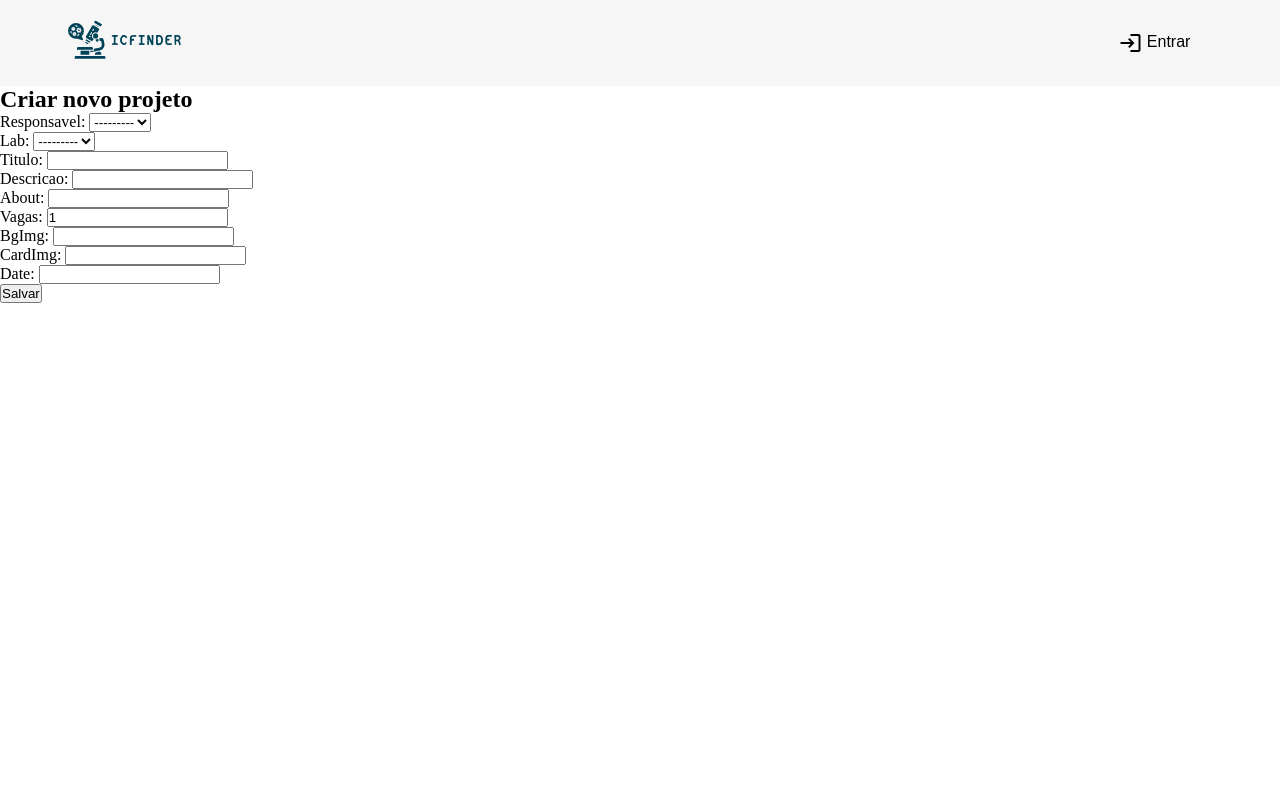
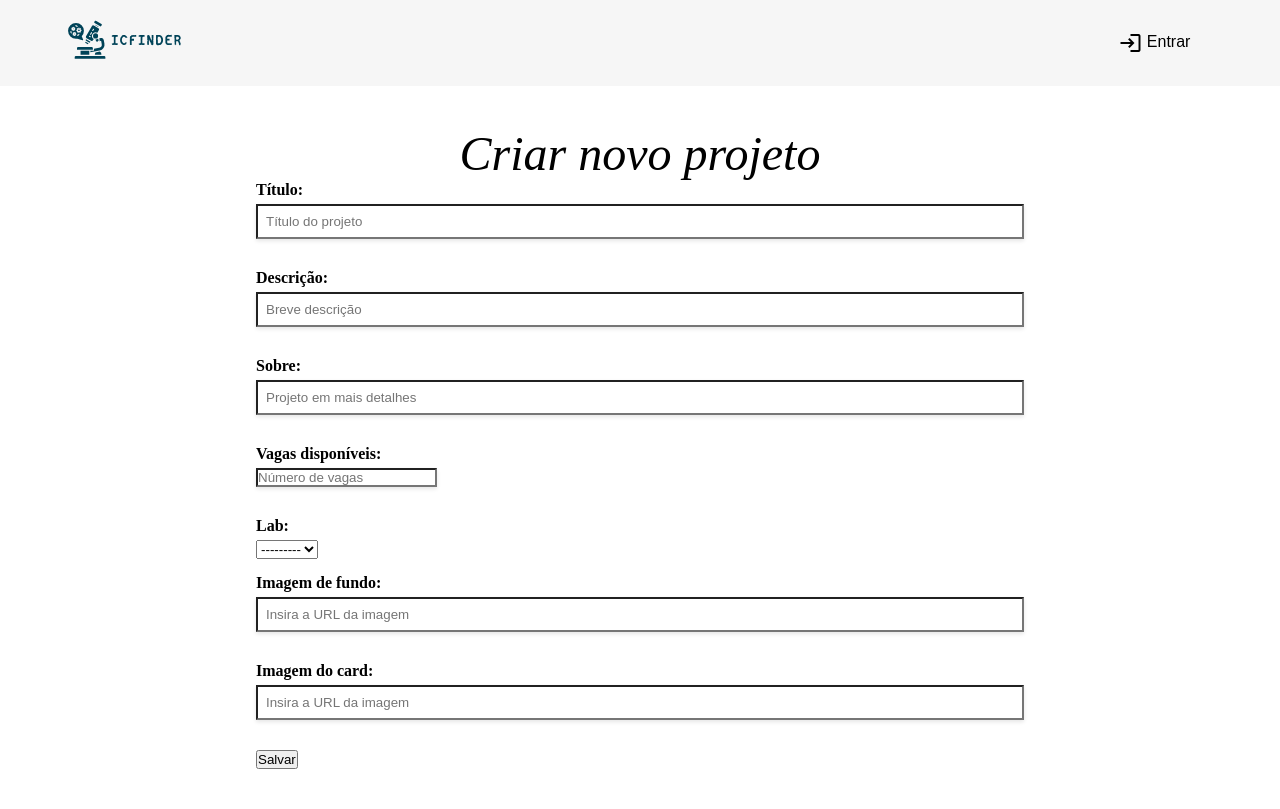
Before and after one commit to Eduds007/icfinder, a Django app: page /project/create/ in a window 1280 px wide. Before the commit the page ends 303 px from the top, so only its background shows below. Run offline with Django 4.2, Linux system fonts and the light colour scheme; data that the repository does not hold is empty; parts of the project's set-up code (start-up, migrations or seed data) failed here and were passed over.

Commit message:
atualizado forms de criação de projeto

```diff
--- a/icfinder_app/forms.py
+++ b/icfinder_app/forms.py
@@ -1,6 +1,6 @@
 from django import forms
-from django.contrib.auth.forms import UserCreationForm, AuthenticationForm, UserChangeForm
-from .models import Users, Professor, Aluno, Interesse, Curso, Lab, Departamento
+from django.contrib.auth.forms import AuthenticationForm
+from .models import Users, Professor, Aluno, Interesse, Curso, Projeto
 import secrets
 from django.core.exceptions import ValidationError
 
@@ -139,5 +139,37 @@ class ProfessorTokenForm(forms.ModelForm):
 
         return instance
 
+class ProjetoForm(forms.ModelForm):
+    titulo = forms.CharField(
+        label='Título',
+        widget=forms.TextInput(attrs={'class': 'form-control', 'placeholder': 'Título do projeto'})
+    )
+    descricao = forms.CharField(
+        label='Descrição',
+        widget=forms.TextInput(attrs={'class': 'form-control', 'placeholder': 'Breve descrição'})
+    )
+    about = forms.CharField(
+        label='Sobre',
+        widget=forms.TextInput(attrs={'class': 'form-control', 'placeholder': 'Projeto em mais detalhes'})
+    )
+    vagas = forms.CharField(
+        label='Vagas disponíveis',
+        widget=forms.NumberInput(attrs={'class': 'form-control', 'placeholder': 'Número de vagas'})
+    )
+    bgImg = forms.URLField(
+        label='Imagem de fundo',
+        widget=forms.TextInput(attrs={'class': 'form-control', 'placeholder': 'Insira a URL da imagem'}),
+        required=False
+    )
+    cardImg = forms.URLField(
+        label='Imagem do card',
+        widget=forms.TextInput(attrs={'class': 'form-control', 'placeholder': 'Insira a URL da imagem'}),
+        required=False
+    )
+
+    class Meta:
+        model = Projeto
+        fields = ['titulo', 'descricao', 'about', 'vagas', 'lab', 'bgImg', 'cardImg']
+
 class MessageForm(forms.Form):
-    content = forms.CharField(widget=forms.TextInput(attrs={'placeholder': 'Type your message...'}))
+    content = forms.CharField(widget=forms.TextInput(attrs={'placeholder': 'Digite sua mensagem...'}))
--- a/icfinder_app/models.py
+++ b/icfinder_app/models.py
@@ -2,6 +2,7 @@ from django.db import models
 from django.contrib.auth.models import AbstractBaseUser, BaseUserManager, PermissionsMixin
 from django.dispatch import receiver
 from django.db.models.signals import post_save
+from django.utils import timezone
 
 class CustomUserManager(BaseUserManager):
     def create_user(self, email, password=None, **extra_fields):
@@ -94,7 +95,7 @@ class Projeto(models.Model):
     vagas = models.IntegerField(default=1)
     bgImg = models.URLField()
     cardImg = models.URLField()
-    date = models.DateField()
+    date = models.DateField(default=timezone.now)
 
 
     def __str__(self):
--- a/icfinder_app/templates/icfinder_app/new.html
+++ b/icfinder_app/templates/icfinder_app/new.html
@@ -11,11 +11,18 @@ Página de criação de post
 
 
 {% block content %}
-<h2>Criar novo projeto</h2>
-<form method="post" action="">
-    {% csrf_token %}
-    {{ form.as_p }}
-    <button type="submit">Salvar</button>
-</form>
+<div class="project_form">
+    <h2>Criar novo projeto</h2>
+    <form method="post">
+        {% csrf_token %}
+        {% for field in form.visible_fields %}
+        <div class="form-group">
+            {{ field.label_tag }}
+            {{ field }}
+        </div>
+        {% endfor %}
+        <button type="submit">Salvar</button>
+    </form>
+</div>
 
 {% endblock %}
--- a/icfinder_app/views.py
+++ b/icfinder_app/views.py
@@ -4,7 +4,7 @@ from django.shortcuts import render, redirect
 from django.urls import reverse, reverse_lazy
 from django.contrib.auth import login, logout
 from django.contrib.auth.views import LoginView, LogoutView
-from .forms import AlunoPerfilForm, ProfessorPerfilForm, CustomAuthenticationForm, ProfessorTokenForm, MessageForm
+from .forms import AlunoPerfilForm, ProfessorPerfilForm, CustomAuthenticationForm, ProfessorTokenForm, MessageForm, ProjetoForm
 from django.views.generic.edit import CreateView, FormView, UpdateView
 from .models import Professor, Aluno, Users, Projeto, InscricaoProjeto, Conversation, Message, Interesse
 from django.core.mail import EmailMessage
@@ -393,7 +393,7 @@ class ProjectDetailView(generic.DetailView):
 class ProjectUpdateView(generic.UpdateView):
     model = Projeto
     template_name = 'icfinder_app/update.html'
-    fields = '__all__'
+    form_class = ProjetoForm
 
     def get_success_url(self):
         return reverse('detail', kwargs={'pk': self.object.pk})
@@ -403,7 +403,21 @@ class ProjectCreateView(generic.CreateView):
     model = Projeto
     template_name = 'icfinder_app/new.html'
     success_url = reverse_lazy('index')
-    fields = '__all__'
+    form_class = ProjetoForm
+
+    def form_valid(self, form):
+        Projeto.objects.create(
+                    responsavel=self.request.user.professor,
+                    lab=form.cleaned_data['lab'],
+                    titulo=form.cleaned_data['titulo'],
+                    descricao=form.cleaned_data['descricao'],
+                    about=form.cleaned_data['about'],
+                    vagas=form.cleaned_data['vagas'],
+                    bgImg=form.cleaned_data['bgImg'],
+                    cardImg=form.cleaned_data['cardImg'],
+                )
+
+        return redirect('index')
 
 class ProjectDeleteView(generic.DeleteView):
     model = Projeto
--- a/static/css/style_new.css
+++ b/static/css/style_new.css
@@ -0,0 +1,42 @@
+form {
+    width: 60%;
+    margin: 0 auto;
+}
+
+.form-group {
+    margin-bottom: 15px;
+}
+
+label {
+    display: block;
+    font-weight: bold;
+    margin-bottom: 5px;
+}
+
+input[type="text"],
+input[type="email"],
+input[type="password"] {
+    width: 100%;
+    padding: 8px;
+    box-sizing: border-box;
+}
+
+.project_form {
+    margin: 40px auto;
+  }
+
+.form-control {
+    box-shadow: 0 2px 4px rgba(0, 0, 0, 0.1);
+    margin-bottom: 15px;
+}
+
+h2{
+
+    color: var(--preto, #000);
+    font-family: ABeeZee;
+    font-size: 48px;
+    font-style: italic;
+    font-weight: 400;
+    line-height: normal;
+    text-align: center;
+    }
```
